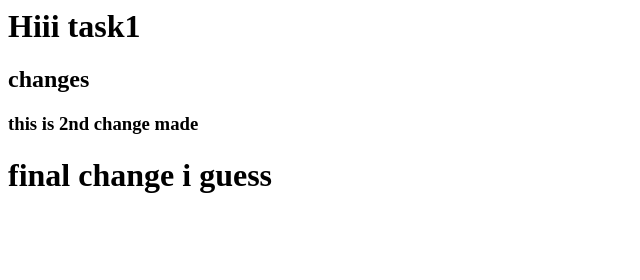
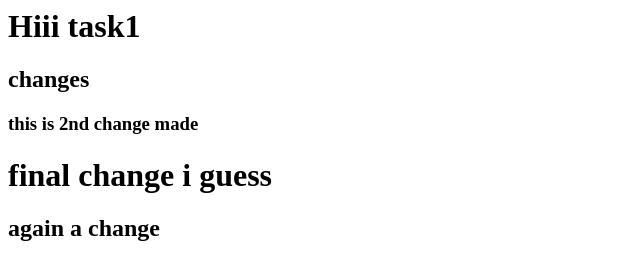
Before and after one commit to shreyacasm/devops1, a plain HTML site: page index.html in a window 1280 px wide. Shown: the whole page, without its empty margins (0-640 px from the left). Drawn offline with Linux system fonts and the light colour scheme.

Commit message:
trying commit

```diff
--- a/index.html
+++ b/index.html
@@ -2,3 +2,4 @@
 <h2>changes</h2>
 <h3>this is 2nd change made</h3>
 <h1>final change i guess</h1>
+<h2>again a change</h2>
```
